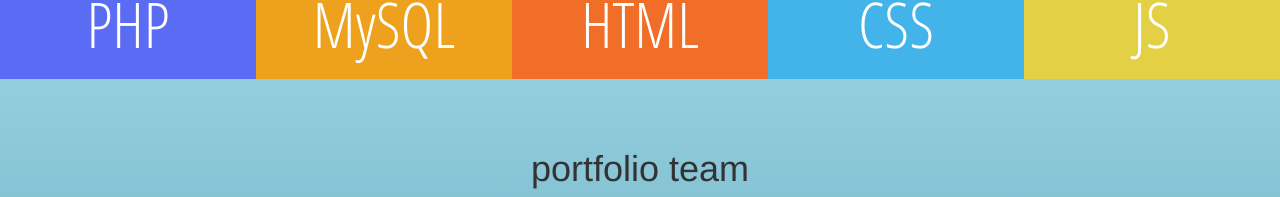
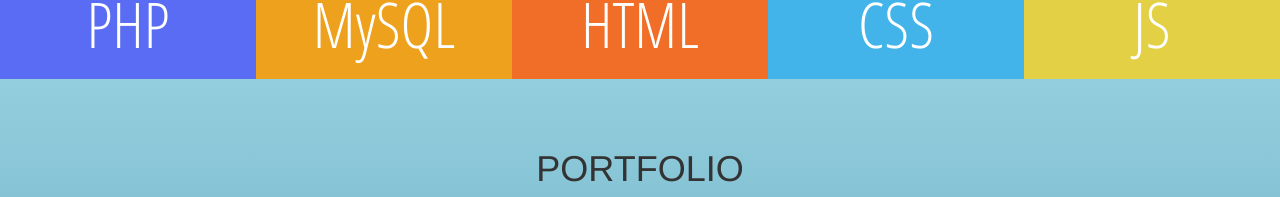
Before and after one commit to LentaTillux/old.Solov.github.io, a plain HTML site: page index.html in a window 1280 px wide. Shown: the part 811-1008 px from the top of the page. Drawn offline with nearby package versions, Linux system fonts and the light colour scheme.

Commit message:
Update index.html

```diff
--- a/index.html
+++ b/index.html
@@ -1,4 +1,4 @@
-<!DOCTYPE html> <html lang=en> <head> <meta charset=UTF-8> <meta http-equiv=X-UA-Compatible content="IE=edge"> <meta name=viewport content="width=device-width,initial-scale=1"/>  <link href="https://fonts.googleapis.com/css?family=Dancing+Script" rel=stylesheet> <link href="https://fonts.googleapis.com/css?family=Open+Sans+Condensed:300" rel=stylesheet> <link href=//netdna.bootstrapcdn.com/font-awesome/4.1.0/css/font-awesome.min.css rel=stylesheet> <link rel=stylesheet href=https://cdnjs.cloudflare.com/ajax/libs/twitter-bootstrap/3.3.7/css/bootstrap.min.css> <title>Portpholio Webpack Boilerplate</title> <link href="main-da39926939c5f53ea0dc.css" rel="stylesheet"></head></html> <body>  <div id=welcom_site> <div id=welcom_caption> <div id=device_welcom class=center_block></div> <h1>Welcome in portfolio</h1> <em>from any device</em> </div> </div>  <div id=master_skills> <div id=skills_list class=center_caption> <h1>- skills team -</h1> <div id=skill_PHP>PHP</div> <div id=skill_MySQL>MySQL</div> <div id=skill_HTML5>HTML</div> <div id=skill_CSS3>CSS</div> <div id=skill_JS>JS</div> </div> </div> <div id=master_portfolio> <div id=portfolio_caption class=center_caption> <h1>portfolio team</h1>
+<!DOCTYPE html> <html lang=en> <head> <meta charset=UTF-8> <meta http-equiv=X-UA-Compatible content="IE=edge"> <meta name=viewport content="width=device-width,initial-scale=1"/>  <link href="https://fonts.googleapis.com/css?family=Dancing+Script" rel=stylesheet> <link href="https://fonts.googleapis.com/css?family=Open+Sans+Condensed:300" rel=stylesheet> <link href=//netdna.bootstrapcdn.com/font-awesome/4.1.0/css/font-awesome.min.css rel=stylesheet> <link rel=stylesheet href=https://cdnjs.cloudflare.com/ajax/libs/twitter-bootstrap/3.3.7/css/bootstrap.min.css> <title>Portpholio Webpack Boilerplate</title> <link href="main-da39926939c5f53ea0dc.css" rel="stylesheet"></head></html> <body>  <div id=welcom_site> <div id=welcom_caption> <div id=device_welcom class=center_block></div> <h1>Welcome in portfolio</h1> <em>from any device</em> </div> </div>  <div id=master_skills> <div id=skills_list class=center_caption> <h1>- skills team -</h1> <div id=skill_PHP>PHP</div> <div id=skill_MySQL>MySQL</div> <div id=skill_HTML5>HTML</div> <div id=skill_CSS3>CSS</div> <div id=skill_JS>JS</div> </div> </div> <div id=master_portfolio> <div id=portfolio_caption class=center_caption> <h1>PORTFOLIO</h1>
 	<div> <ul style="list-style: none;"> <li><a href=https://gist.github.com/Solov/ target=_blank>Gist.GitHub</a></li> <li><a href=https://bitbucket.org/Solov/ target=_blank>BitBucket_life</a> / <a href=https://bitbucket.org/sssw/ target=_blank>BitBucket_work</a></li> <li><a href=http://codepen.io/solov/ target=_blank>Codepen</a></li> <li><a href=https://web.skype.com/en/ target=_blank>Skype (solovserv.plus / ps_sergey)</a></li> <li><a href=https://discordapp.com/features target=_blank>Discord (Tag)#2131</a></li> <li><a href=https://solov.slack.com target=_blank>Slack</a></li> <li><a href=https://t.me/sSolov target=_blank>Telegram</a></li> <li><a href=https://vk.com/ssolov target=_blank>VK.com</a></li> <li><a href=https://www.facebook.com/ssSolov target=_blank>ℱaceℬook</a></li> <li><a href=https://plus.google.com/u/0/+SergeySolovevS target=_blank>Google.Plus</a></li> <li><a href=https://userstyles.org/users/379604 target=_blank>Stylish</a></li> </ul> </div>
 	<a href=https://www.weblancer.net/users/ssolov/portfolio/ target=_blank>Portfolio - weblancer</a> <div id=portfolio_list> <div id=prtf_1></div> <div id=prtf_2></div> <div id=prtf_3></div> <div id=prtf_4></div> </div> </div> </div> <div id=contacts_team> <div id=contacts_form class=center_caption>
 	<h1>Usefull</h1> <div>
```
